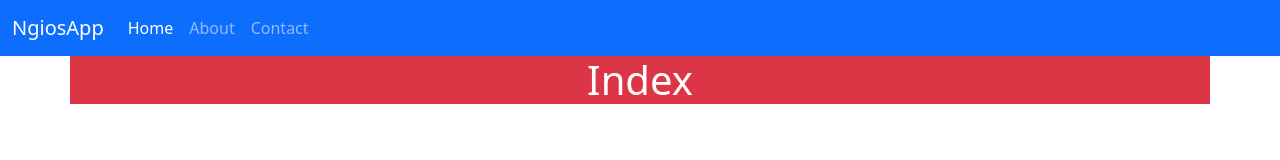
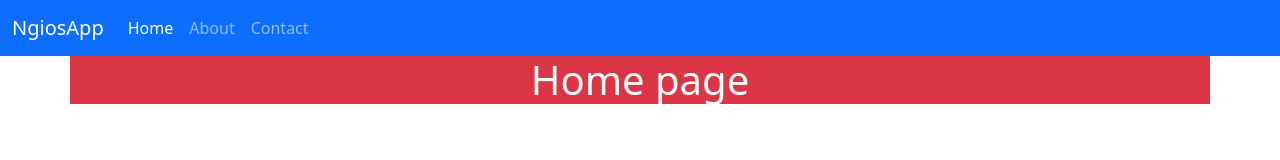
Before and after one commit to fulldrill/nagiorepo, a plain HTML site: page app/index.html in a window 1280 px wide. Drawn offline with nearby package versions, Linux system fonts and the light colour scheme.

Commit message:
after third commit

```diff
--- a/app/index.html
+++ b/app/index.html
@@ -26,6 +26,6 @@
     </div>
   </div>
 </nav>
-<div class="container bg-danger text-white"><h1 class="text-center">Index</h1></div>
+<div class="container bg-danger text-white"><h1 class="text-center">Home page</h1></div>
 </body>
 </html>
```
